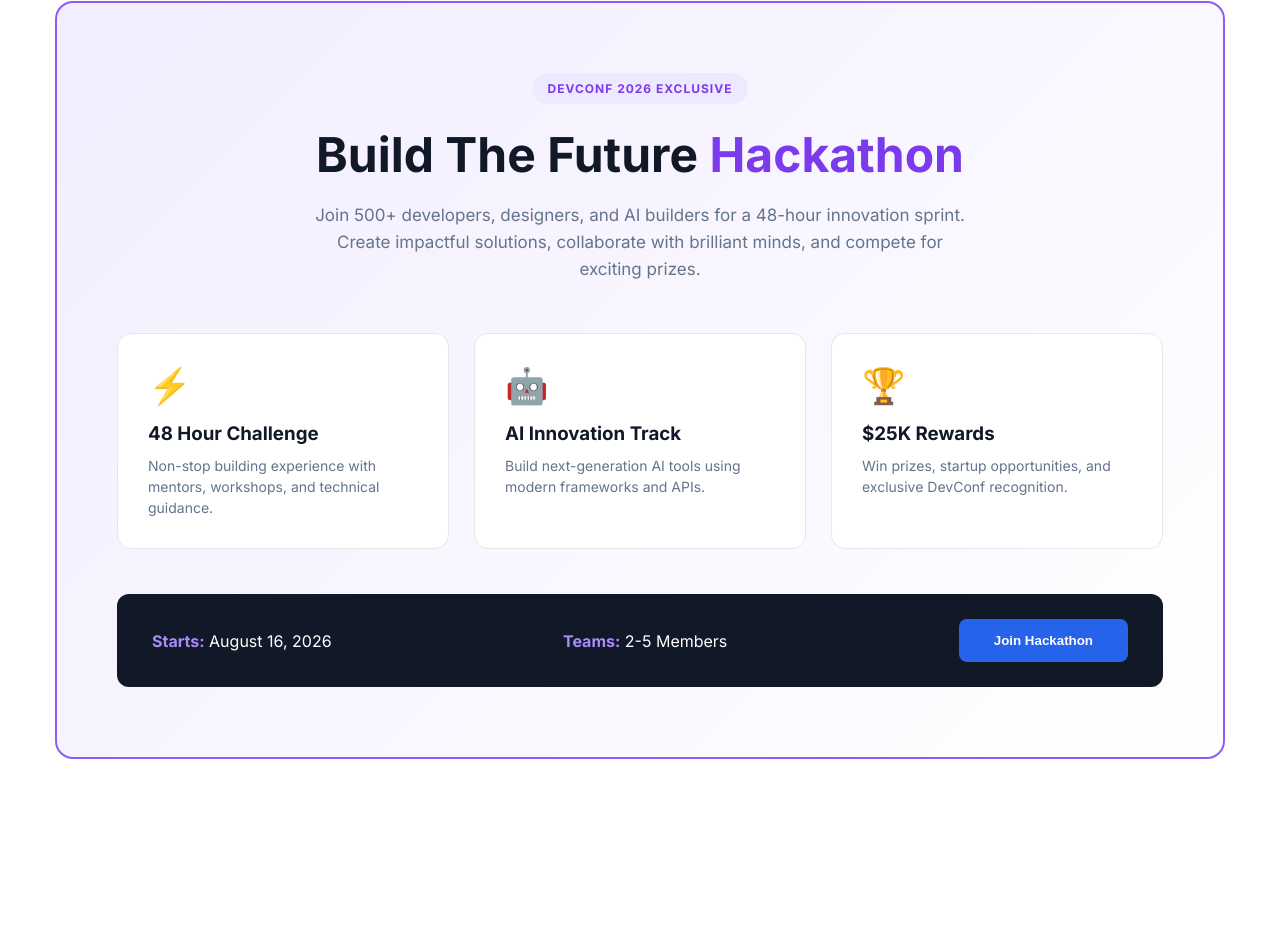
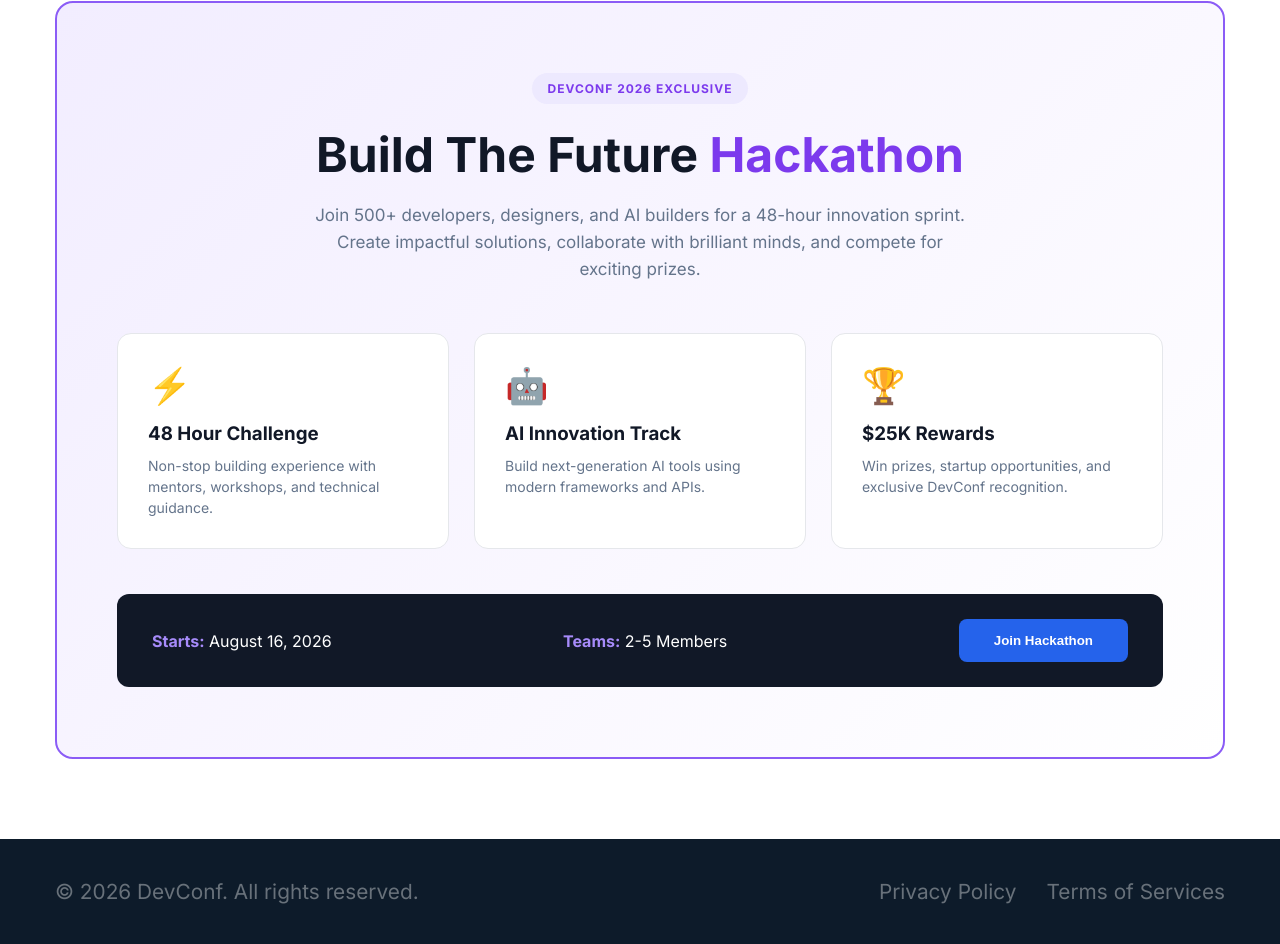
Before and after one commit to asmoon-chowdhury-mishkat/Assignment-01, a plain HTML site: page index.html in a window 1280 px wide. Shown: the part 2566-3510 px from the top of the page. Before the commit the page ends 3405 px from the top, so only its background shows below. Drawn offline with Linux system fonts and the light colour scheme.

Commit message:
feat: Add footer section

```diff
--- a/assets/style.css
+++ b/assets/style.css
@@ -512,3 +512,26 @@
 }
 
 /* AI Generated Sectiion CSS End */
+
+/* Footer Section CSS End*/
+.footer-area {
+    background-color: #0D1B2A;
+    color: #68717A;
+    padding: 40px 0;
+}
+
+.footer {
+    display: flex;
+    align-items: center;
+    justify-content: space-between;
+    font-size: 1.3rem;
+}
+
+.services-policy {
+    display: flex;
+    align-items: center;
+    justify-content: space-between;
+    gap: 30px;
+}
+
+/* Footer Section CSS End */
--- a/index.html
+++ b/index.html
@@ -234,6 +234,24 @@
 
     </section>
     <!-- AI Generated Section End  -->
+
+    <!-- Footer Section Start -->
+    <section class="footer-area">
+        <div class="container">
+            <div class="footer">
+                <p>
+                    &copy; 2026 DevConf. All rights reserved.
+                </p>
+                <div class="services-policy">
+                    <p>Privacy Policy</p>
+                    <p>Terms of Services</p>
+                </div>
+
+            </div>
+        </div>
+    </section>
+    <!-- Footer Section End -->
+
 </body>
 
 </html>
```
